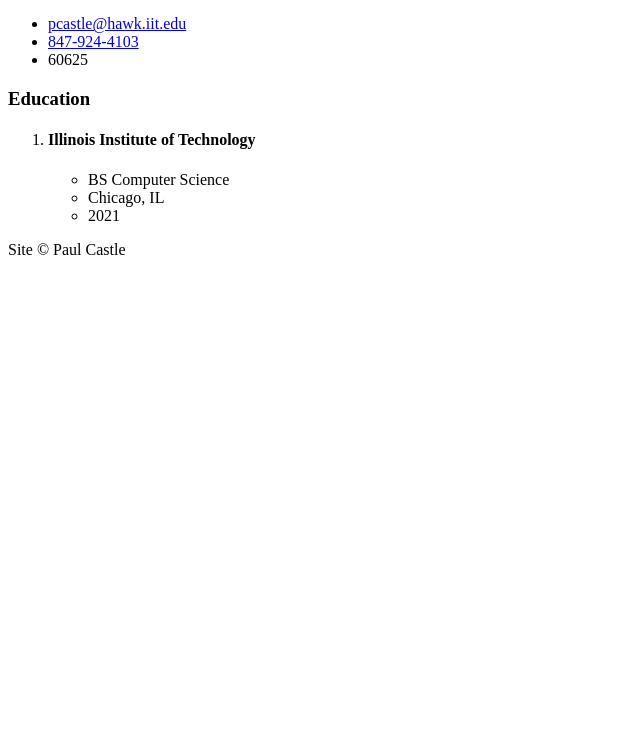
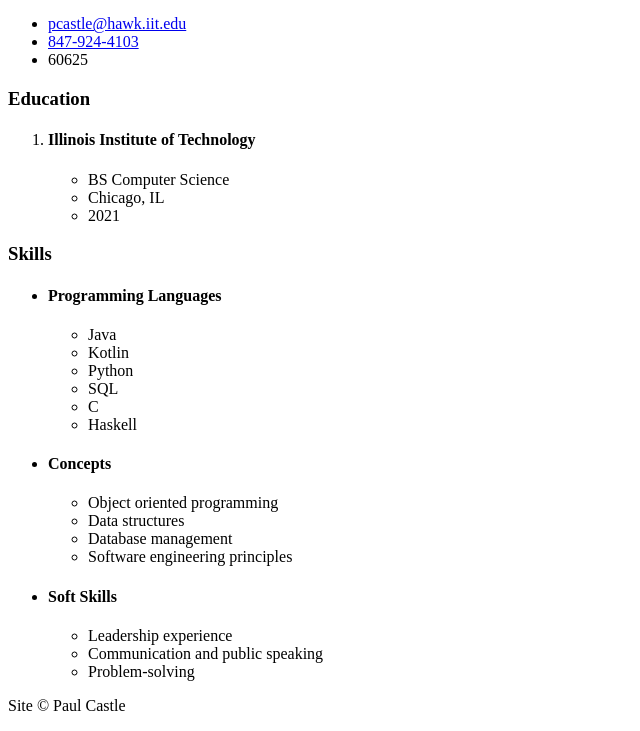
Before and after one commit to rcrobot/Project1, a plain HTML site: page resume/index.html in a window 1280 px wide. Shown: the part 226-957 px from the top of the page, without its empty margins (0-640 px from the left). Before the commit the page ends 800 px from the top, so only its background shows below. Drawn offline with Linux system fonts and the light colour scheme.

Commit message:
Add skills section

```diff
--- a/resume/index.html
+++ b/resume/index.html
@@ -42,6 +42,41 @@
             </li>
           </ol>
         </section>
+
+        <section id="skills">
+          <h3>Skills</h3>
+          <ul>
+            <li class="languages">
+              <h4>Programming Languages</h4>
+              <ul>
+                <li>Java</li>
+                <li>Kotlin</li>
+                <li>Python</li>
+                <li>SQL</li>
+                <li>C</li>
+                <li>Haskell</li>
+              </ul>
+            </li>
+            <li class="concepts">
+              <h4>Concepts</h4>
+              <ul>
+                <li>Object oriented programming</li>
+                <li>Data structures</li>
+                <li>Database management</li>
+                <li>Software engineering principles</li>
+              </ul>
+            </li>
+            <li class="soft">
+              <h4>Soft Skills</h4>
+              <ul>
+                <li>Leadership experience</li>
+                <li>Communication and public speaking</li>
+                <li>Problem-solving</li>
+              </ul>
+            </li>
+          </ul>
+        </section>
+
       </article>
     </main>
 
```
